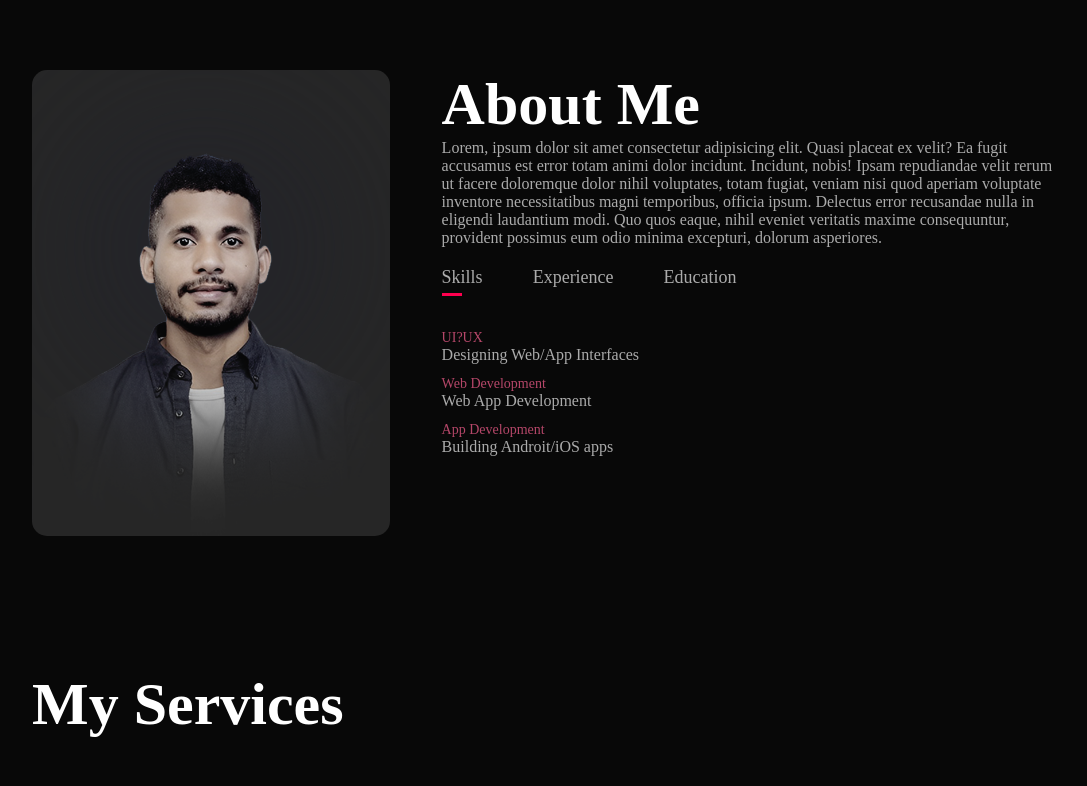
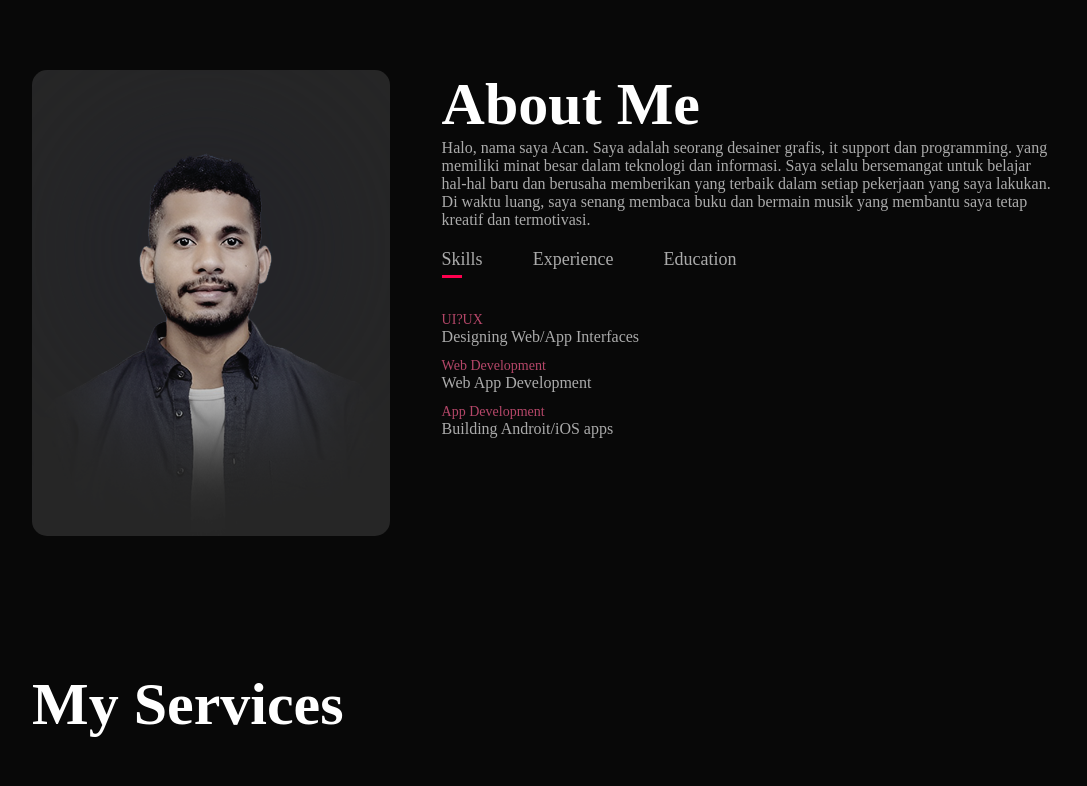
Before and after one commit to acantb/acantb.github.io, a plain HTML site: page index.html in a window 1280 px wide. Shown: the part 820-1606 px from the top of the page, without its empty margins (96-1183 px from the left). Drawn offline with Linux system fonts and the light colour scheme.

Commit message:
mengubah tentang saya

```diff
--- a/index.html
+++ b/index.html
@@ -37,7 +37,7 @@
                 </div>
                 <div class="about-col-2">
                     <h1 class="sub-title">About Me</h1>
-                    <p>Lorem, ipsum dolor sit amet consectetur adipisicing elit. Quasi placeat ex velit? Ea fugit accusamus est error totam animi dolor incidunt. Incidunt, nobis! Ipsam repudiandae velit rerum ut facere doloremque dolor nihil voluptates, totam fugiat, veniam nisi quod aperiam voluptate inventore necessitatibus magni temporibus, officia ipsum. Delectus error recusandae nulla in eligendi laudantium modi. Quo quos eaque, nihil eveniet veritatis maxime consequuntur, provident possimus eum odio minima excepturi, dolorum asperiores.</p>
+                    <p>Halo, nama saya Acan. Saya adalah seorang desainer grafis, it support dan programming. yang memiliki minat besar dalam teknologi dan informasi. Saya selalu bersemangat untuk belajar hal-hal baru dan berusaha memberikan yang terbaik dalam setiap pekerjaan yang saya lakukan. Di waktu luang, saya senang membaca buku dan bermain musik yang membantu saya tetap kreatif dan termotivasi.</p>
 
                     <div class="tab-titles">
                         <p class="tab-links active-link" onclick="opentab('skills')">Skills</p>
```
